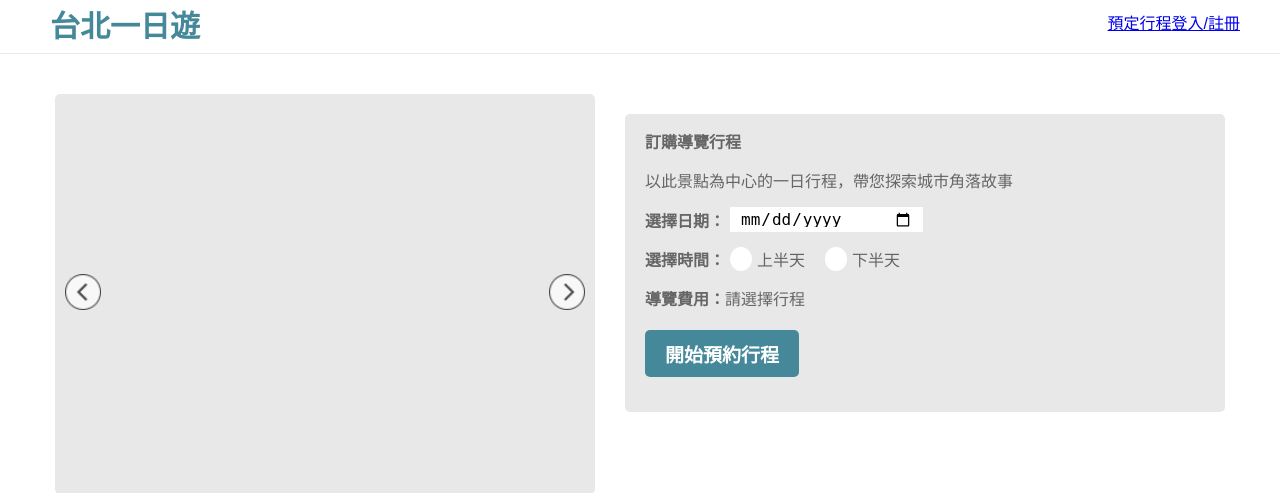
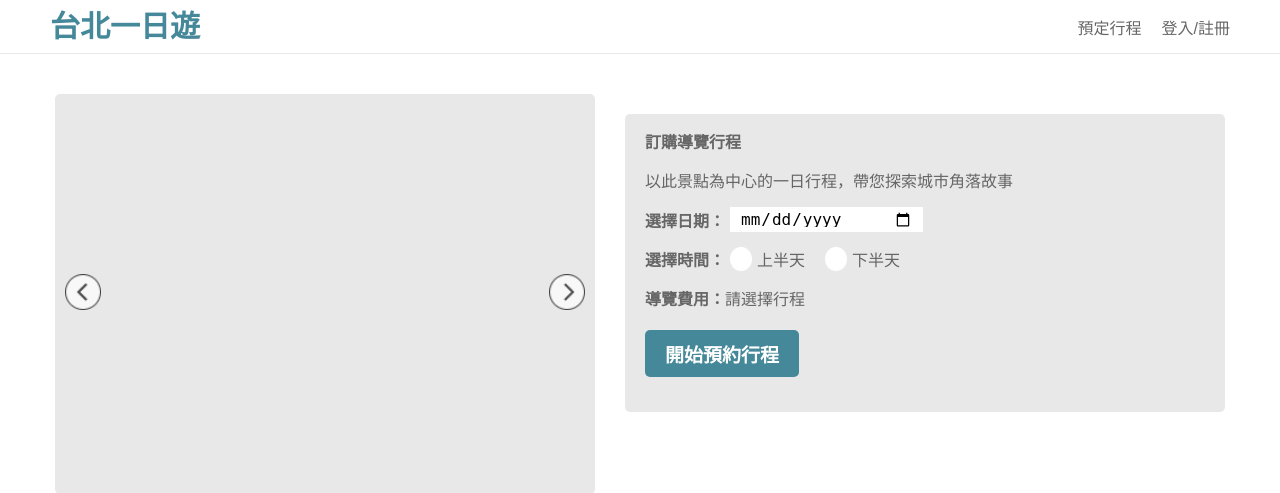
Before and after one commit to j22868706/taipeiDayTrip, a Flask app: page /attraction/1 in a window 1280 px wide. Shown: the top 493 px of the page. Run offline with Flask 3, Linux system fonts and the light colour scheme; data that the repository does not hold is empty.

Commit message:
09241445

```diff
--- a/static/css/attraction-layout.css
+++ b/static/css/attraction-layout.css
@@ -150,11 +150,11 @@ body{
     width: auto;
     height: 34px;
 }
-.menu-item {
+.menu li {
     justify-content: space-between;
     padding: 10px;
 }
-.menu-item-text {
+.menu li a {
     display: inline-block;
     font-weight: 500;
     font-size: 16px;
```
